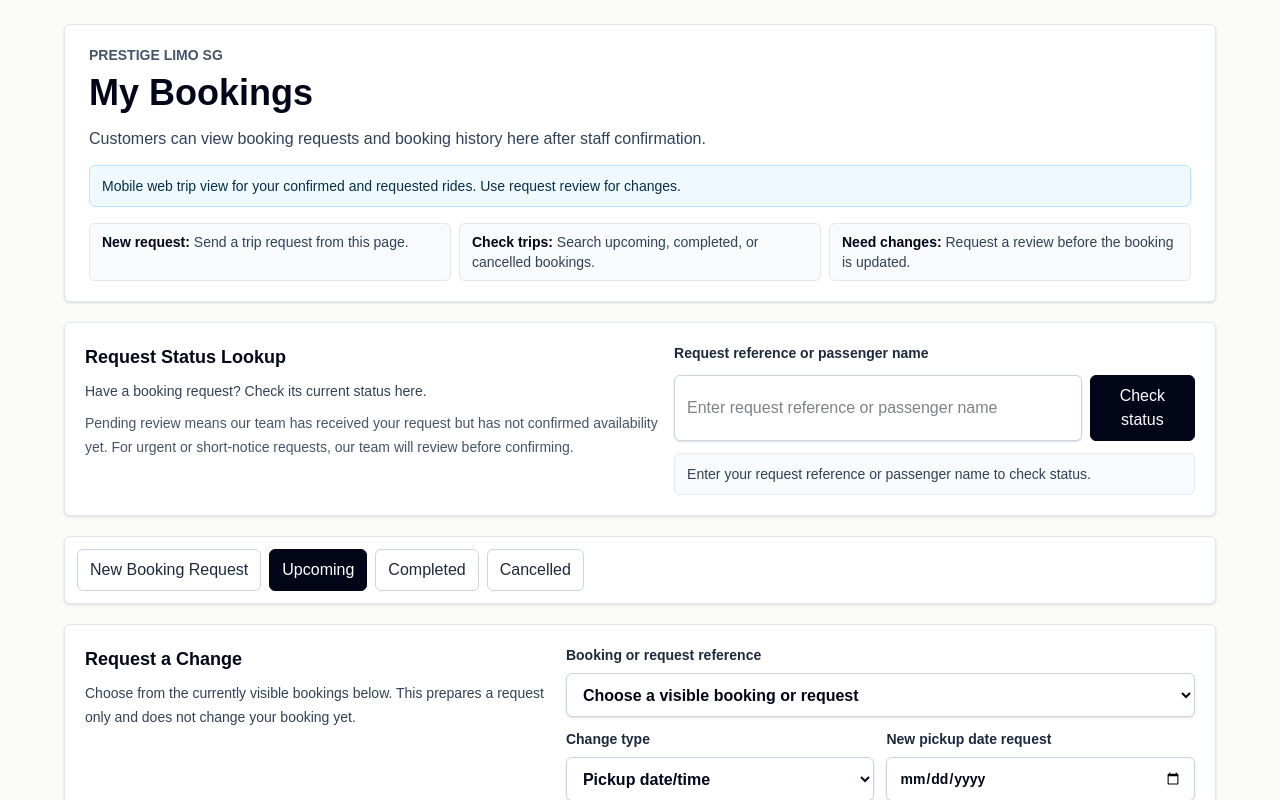
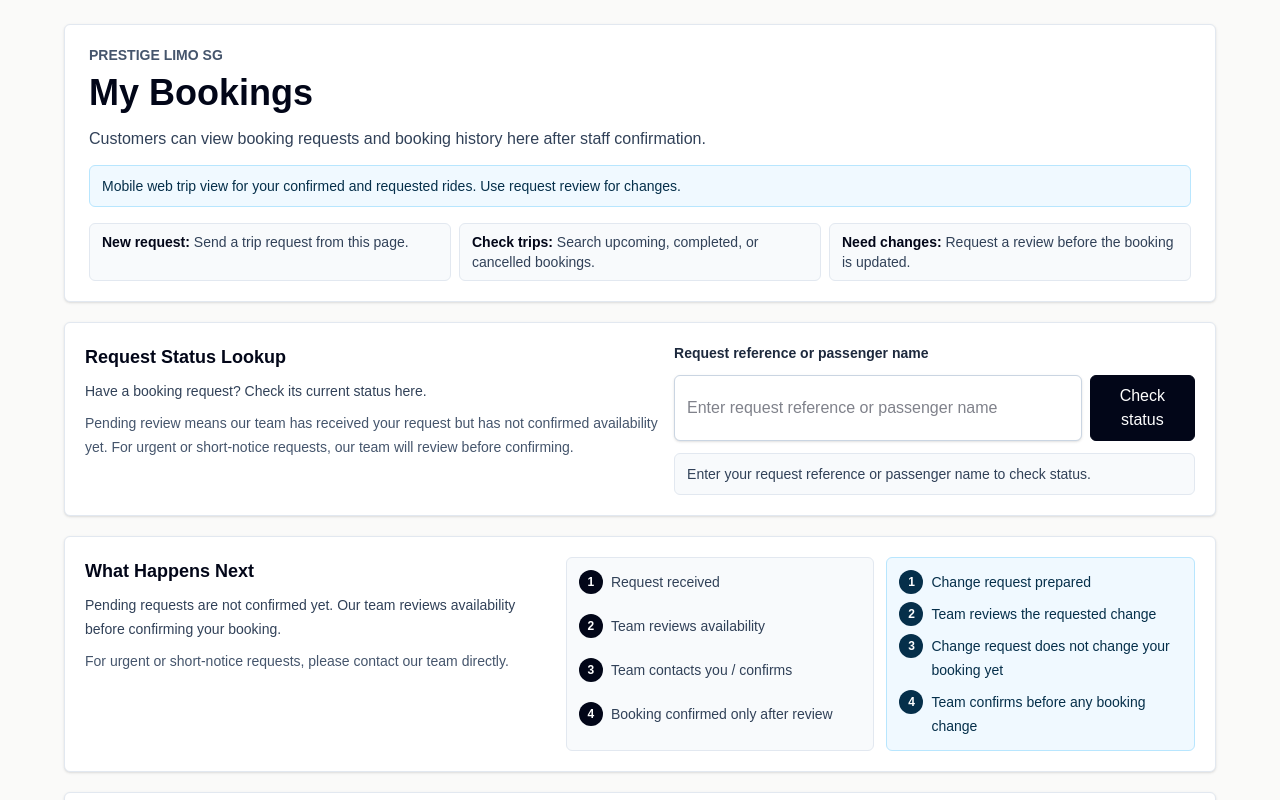
Before and after one commit to Prestigelimosg/-prestige-limo-ops, a Next.js app: page /my-bookings in a window 1280 px wide. Shown: the top 800 px of the page. Built offline with nearby package versions, Linux system fonts and the light colour scheme.

Commit message:
Add customer request next steps timeline

```diff
--- a/app/my-bookings/page.tsx
+++ b/app/my-bookings/page.tsx
@@ -991,6 +991,63 @@ export default function CustomerPortalPage() {
           </div>
         </section>
 
+        <section
+          aria-labelledby="customer-request-next-steps-title"
+          className="rounded-md border border-slate-200 bg-white p-4 shadow-sm sm:p-5"
+          data-customer-request-next-steps="true"
+        >
+          <div className="grid gap-4 lg:grid-cols-[0.85fr_1.15fr] lg:items-start">
+            <div>
+              <h2 className="text-lg font-semibold text-slate-950" id="customer-request-next-steps-title">
+                What Happens Next
+              </h2>
+              <p className="mt-2 text-sm leading-6 text-slate-700" data-customer-request-next-steps-helper="true">
+                Pending requests are not confirmed yet. Our team reviews availability before confirming your booking.
+              </p>
+              <p className="mt-2 text-sm leading-6 text-slate-600">
+                For urgent or short-notice requests, please contact our team directly.
+              </p>
+            </div>
+
+            <div className="grid gap-3 sm:grid-cols-2">
+              <ol
+                className="grid gap-2 rounded-md border border-slate-200 bg-slate-50 p-3 text-sm leading-6 text-slate-700"
+                data-customer-request-next-steps-booking="true"
+              >
+                {["Request received", "Team reviews availability", "Team contacts you / confirms", "Booking confirmed only after review"].map(
+                  (step, index) => (
+                    <li className="flex gap-2" key={step}>
+                      <span className="flex h-6 w-6 shrink-0 items-center justify-center rounded-full bg-slate-950 text-xs font-semibold text-white">
+                        {index + 1}
+                      </span>
+                      <span>{step}</span>
+                    </li>
+                  ),
+                )}
+              </ol>
+
+              <ol
+                className="grid gap-2 rounded-md border border-sky-200 bg-sky-50 p-3 text-sm leading-6 text-sky-950"
+                data-customer-request-next-steps-change="true"
+              >
+                {[
+                  "Change request prepared",
+                  "Team reviews the requested change",
+                  "Change request does not change your booking yet",
+                  "Team confirms before any booking change",
+                ].map((step, index) => (
+                  <li className="flex gap-2" key={step}>
+                    <span className="flex h-6 w-6 shrink-0 items-center justify-center rounded-full bg-sky-950 text-xs font-semibold text-white">
+                      {index + 1}
+                    </span>
+                    <span>{step}</span>
+                  </li>
+                ))}
+              </ol>
+            </div>
+          </div>
+        </section>
+
         <nav
           aria-label="Customer portal sections"
           className="flex flex-wrap gap-2 rounded-md border border-slate-200 bg-white p-3 shadow-sm"
```
Also changed, not shown: scripts/test-app-smoke-browser.mjs.
